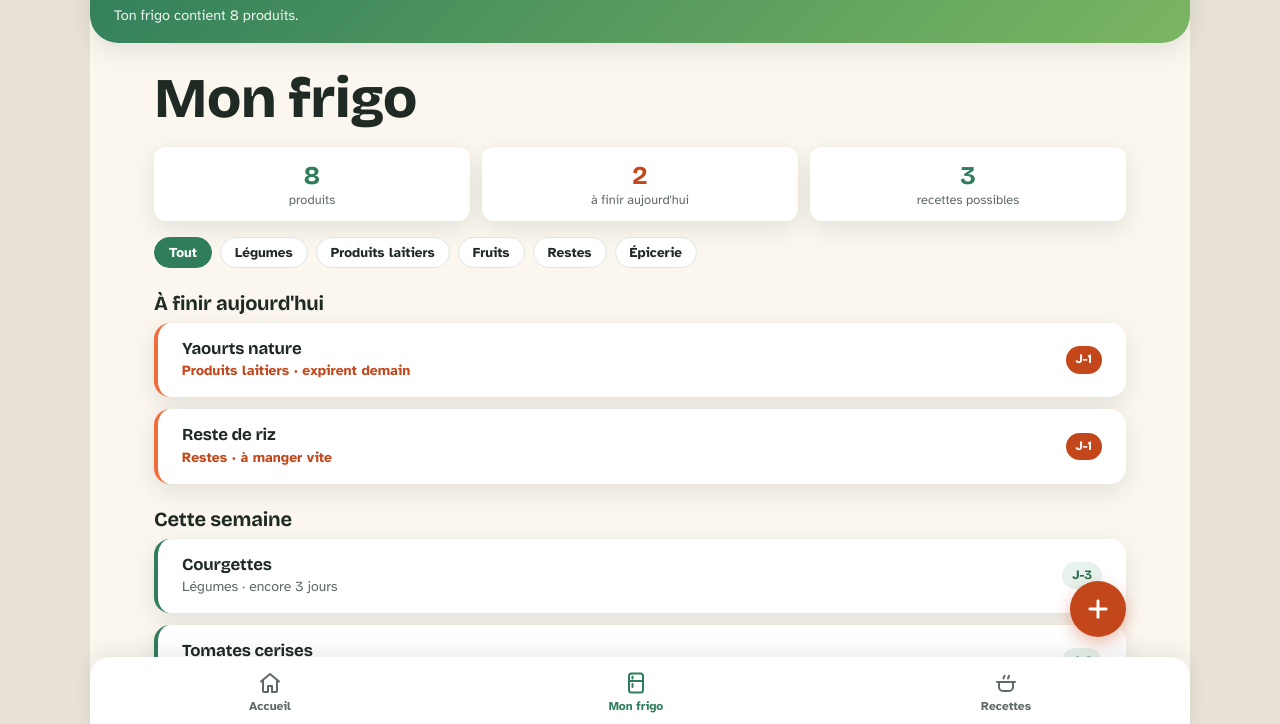
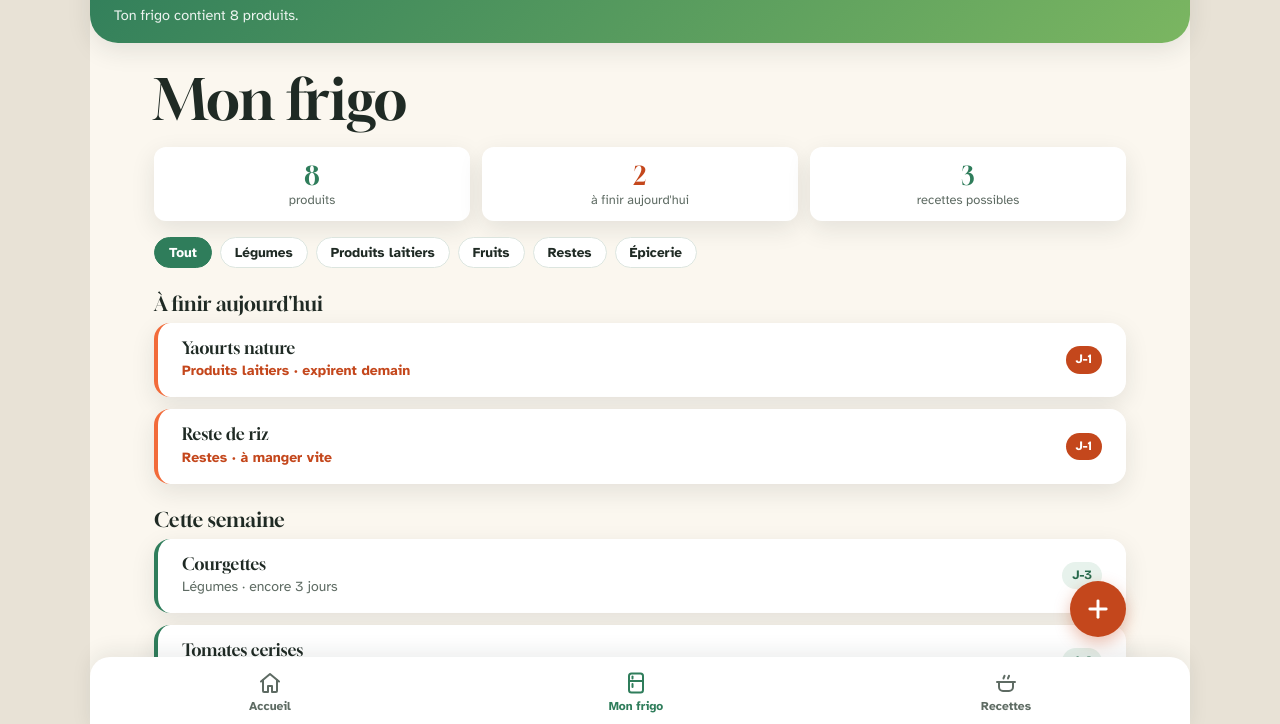
Before and after one commit to Diurndesign/bocal_jpo, a plain HTML site: page fridge.html in a window 1280 px wide. Shown: the part 67-791 px from the top of the page. Drawn offline with Linux system fonts and the light colour scheme.

Commit message:
Remplace Bricolage Grotesque par Gloock pour les titres

```diff
--- a/fridge.html
+++ b/fridge.html
@@ -7,8 +7,8 @@
     <title>Bocal, mon frigo</title>
     <link rel="icon" href="images/favicon.svg" type="image/svg+xml" />
     <link rel="apple-touch-icon" href="images/icon-192.png" />
-    <link rel="stylesheet" href="style.css?v=3" />
-    <script src="script.js?v=3" defer></script>
+    <link rel="stylesheet" href="style.css?v=4" />
+    <script src="script.js?v=4" defer></script>
   </head>
   <body>
     <div class="screen">
--- a/style.css
+++ b/style.css
@@ -1,17 +1,17 @@
 /* ---------- 0. Polices ----------
    Les polices sont hébergées dans le dossier fonts/ du site :
    aucun appel à Google, donc aucune donnée envoyée à un tiers (RGPD).
-   - Bricolage Grotesque : les titres et les chiffres
+   - Gloock : les titres et les grands chiffres
    - Atkinson Hyperlegible : le texte, conçue pour être très lisible
    - Fraunces : seulement pour le logo */
 @font-face {
-  font-family: 'Bricolage Grotesque';
-  src: url('fonts/bricolage-grotesque.woff2') format('woff2');
-  font-weight: 200 800;
+  font-family: 'Gloock';
+  src: url('fonts/gloock.woff2') format('woff2');
+  font-weight: 400;
   font-display: swap;
 }
 
-/* Les chiffres d'Atkinson ont un zéro barré : on emprunte ceux de Bricolage */
+/* Les chiffres d'Atkinson ont un zéro barré : dans le texte, on emprunte ceux de Bricolage Grotesque */
 @font-face {
   font-family: 'Digits';
   src: url('fonts/bricolage-grotesque.woff2') format('woff2');
@@ -120,15 +120,16 @@ body {
 h1,
 h2,
 h3 {
-  font-family: 'Bricolage Grotesque', Arial, sans-serif;
+  font-family: 'Gloock', Georgia, serif;
+  font-weight: 400; /* Gloock n'existe qu'en une graisse : pas de faux gras */
+  font-synthesis: none;
   line-height: 1.15;
-  letter-spacing: -0.01em;
+  letter-spacing: 0;
   margin: 0 0 var(--space-s);
 }
 
 h1 {
-  font-size: 2rem;
-  font-weight: 800;
+  font-size: 2.1rem;
 }
 
 h2 {
@@ -470,7 +471,9 @@ main {
 }
 
 .summary strong {
-  font-family: 'Bricolage Grotesque', Arial, sans-serif;
+  font-family: 'Gloock', Georgia, serif;
+  font-weight: 400;
+  font-synthesis: none;
   font-size: 1.6rem;
   color: var(--color-primary);
 }
```
Also changed, not shown: add.html (+3 -3 lines), index.html (+1 -1 lines), legal.html (+2 -2 lines), profile.html (+1 -1 lines), recipes.html (+2 -2 lines), fonts/gloock.woff2 (added), 1 other file.
